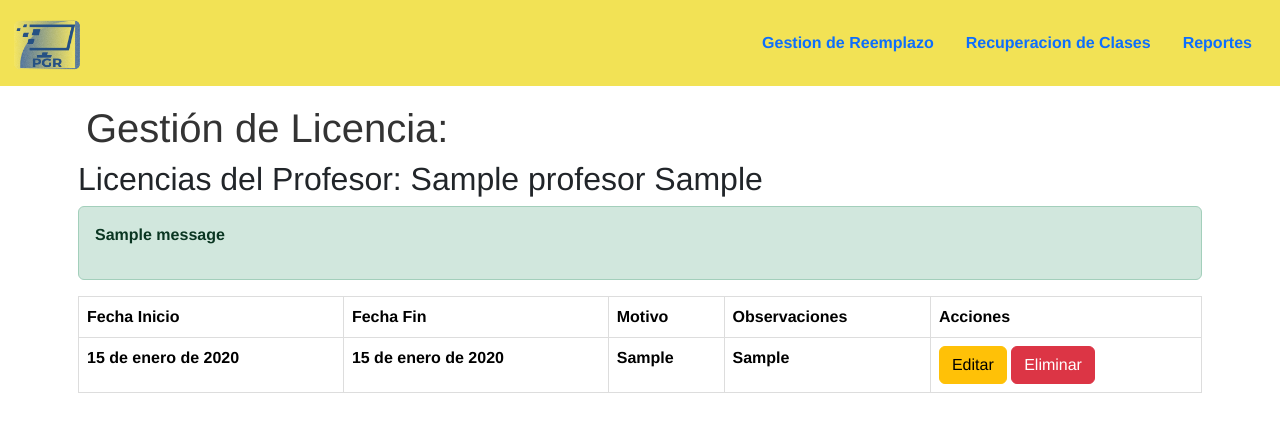
After one commit to developer-felipe/CAPSTONE-GESTION-DE-REEMPLAZOS, a Django app: page /profesor_licencias/1/ in a window 1280 px wide. The commit adds this page. Shown: the top 432 px of the page. Run offline with Django 5.2, Linux system fonts and the light colour scheme; tables that the repository leaves empty hold one stand-in row (values such as "Sample post"); one stand-in notice (Sample message) is shown; parts of the project's set-up code (start-up, migrations or seed data) failed here and were passed over.

Commit message:
update visualizar, modificar y eliminar licencias

```diff
--- /dev/null
+++ b/GPI/core/static/js/editlicencia.js
@@ -0,0 +1,57 @@
+     $(document).ready(function () {
+          $('#editarLicenciaModal').on('show.bs.modal', function (event) {
+          const button = $(event.relatedTarget);
+          const licenciaId = button.data('id');
+          const actionUrl = button.data('url');
+
+          $('#editarLicenciaForm').attr('action', actionUrl);
+
+          fetch(`/licencias/${licenciaId}/`)
+               .then(response => response.json())
+               .then(data => {
+                    $('#fechaInicio').val(data.fecha_inicio);
+                    $('#fecha_termino').val(data.fecha_termino);
+                    $('#motivo').val(data.motivo);
+                    $('#observaciones').val(data.observaciones);
+                    $('#idLicencia').val(data.id_licencia);
+               })
+               .catch(error => console.error('Error al cargar los datos de la licencia:', error));
+          });
+
+          $('body').on('click', '.btn-danger', function () {
+          const licenciaId = $(this).data('id');
+          if (confirm('¿Estás seguro de que deseas eliminar esta licencia?')) {
+               fetch(`/licencias/${licenciaId}/`, {
+                    method: 'DELETE',
+                    headers: {
+                         'X-CSRFToken': getCookie('csrftoken')
+                    }
+               })
+                    .then(response => response.json())
+                    .then(data => {
+                         if (data.success) {
+                              alert(data.message);
+                              location.reload();
+                         } else {
+                              alert('Error al eliminar la licencia: ' + data.message);
+                         }
+                    })
+                    .catch(error => console.error('Error al eliminar la licencia:', error));
+          }
+          });
+     });
+
+     function getCookie(name) {
+          let cookieValue = null;
+          if (document.cookie && document.cookie !== '') {
+          const cookies = document.cookie.split(';');
+          for (let i = 0; i < cookies.length; i++) {
+               const cookie = cookies[i].trim();
+               if (cookie.substring(0, name.length + 1) === (name + '=')) {
+                    cookieValue = decodeURIComponent(cookie.substring(name.length + 1));
+                    break;
+               }
+          }
+          }
+          return cookieValue;
+     }
--- a/GPI/core/templates/docente.html
+++ b/GPI/core/templates/docente.html
@@ -52,7 +52,9 @@
                     data-id="{{ profesor.id_profesor }}">
                     Agregar Licencia
                 </button>
-                <button type="button" id=`${{ profesor.id }}` class="btn btn-success">Modificar</button>
+                <a href="{% url 'gestionar_licencias' profesor.id_profesor %}" class="btn btn-success">
+                    Modificar
+                </a>
                 <form method="POST" style="display:inline;"
                     onsubmit="return confirm('¿Estás seguro de que deseas eliminar este docente?');">
                     {% csrf_token %}
--- /dev/null
+++ b/GPI/core/templates/gestionar_licencias.html
@@ -0,0 +1,91 @@
+{% extends 'templates/base.html' %}
+
+{% block content %}
+{% load static %}
+
+
+<div class="container">
+     <h1>Gestión de Licencia: <h2>Licencias del Profesor: {{ profesor.nombre }} {{ profesor.apellido }}</h2></h1>
+     <div class="d-grid gap-2 d-md-flex justify-content-md-end">
+     </div>
+
+{% if messages %}
+<div class="alert alert-success">
+     {% for message in messages %}
+     <p>{{ message }}</p>
+     {% endfor %}
+</div>
+{% endif %}
+
+     <table class="table">
+     <thead>
+          <tr>
+               <th>Fecha Inicio</th>
+               <th>Fecha Fin</th>
+               <th>Motivo</th>
+               <th>Observaciones</th>
+               <th>Acciones</th>
+          </tr>
+     </thead>
+     <tbody>
+          {% for licencia in licencias %}
+          <tr>
+               <td>{{ licencia.fecha_inicio }}</td>
+               <td>{{ licencia.fecha_termino }}</td>
+               <td>{{ licencia.motivo }}</td>
+               <td>{{ licencia.observaciones }}</td>
+               <td>
+                    <button class="btn btn-warning"
+                    data-bs-toggle="modal"
+                    data-bs-target="#editarLicenciaModal"
+                    data-id="{{ licencia.id_licencia }}"
+                    data-url="{% url 'editar_licencia' licencia.id_licencia %}">
+                    Editar
+                    </button>
+                    <button class="btn btn-danger" data-id="{{ licencia.id_licencia }}">Eliminar</button>
+               </td>
+          </tr>
+          {% endfor %}
+     </tbody>
+     </table>
+</div>
+
+<!-- Modal para editar licencia -->
+<div class="modal fade" id="editarLicenciaModal" tabindex="-1" aria-labelledby="editarLicenciaModalLabel" aria-hidden="true">
+     <div class="modal-dialog">
+          <div class="modal-content">
+               <div class="modal-header">
+                    <h5 class="modal-title" id="editarLicenciaModalLabel">Editar Licencia</h5>
+                    <button type="button" class="btn-close" data-bs-dismiss="modal" aria-label="Close"></button>
+               </div>
+               <div class="modal-body">
+                    <form method="POST" action="" id="editarLicenciaForm">
+                         {% csrf_token %}
+                         <input type="hidden" id="idLicencia" name="id_licencia">
+                         <div class="mb-3">
+                              <label for="fechaInicio" class="form-label">Fecha de Inicio</label>
+                              <input type="date" class="form-control" id="fechaInicio" name="fecha_inicio" required>
+                         </div>
+                         <div class="mb-3">
+                              <label for="fecha_termino" class="form-label">Fecha de Fin</label>
+                              <input type="date" class="form-control" id="fecha_termino" name="fecha_termino" required>
+                         </div>
+                         <div class="mb-3">
+                              <label for="motivo" class="form-label">Motivo</label>
+                              <textarea class="form-control" id="motivo" name="motivo" rows="3" required></textarea>
+                         </div>
+                         <div class="mb-3">
+                              <label for="observaciones" class="form-label">Observaciones</label>
+                              <textarea class="form-control" id="observaciones" name="observaciones" rows="3" required></textarea>
+                         </div>
+                         <button type="submit" class="btn btn-primary">Guardar cambios</button>
+                    </form>
+               </div>
+          </div>
+     </div>
+</div>
+
+<script src="https://code.jquery.com/jquery-3.6.0.min.js"></script>
+<script src="{% static 'js/editlicencia.js' %}"></script>
+
+{% endblock %}
--- a/GPI/core/urls.py
+++ b/GPI/core/urls.py
@@ -4,7 +4,7 @@ from django.shortcuts import redirect
 from django.contrib.auth.decorators import login_required
 from .views import (    login_view, reemplazos_view,guardar_licencia ,recuperacion_view,base_view, docente_view, reportes_view, CustomLogoutView,asignatura_view, sala_view, crear_docente_view, crear_profesor_y_horarios,
 profesores_con_licencia_no_asignada,obtener_clases_por_docente,obtener_profesores_disponibles,registrar_reemplazo, modificar_docente_view, modificar_profesor_y_horarios, registrar_recuperacion,
- eliminar_recuperacion , todas_salas,todas_asignaturas,docente_recuperación, docente_asignatura)
+ eliminar_recuperacion , gestionar_licencias,editar_licencia ,eliminar_licencia ,todas_salas,todas_asignaturas,docente_recuperación, docente_asignatura)
 
 
 urlpatterns = [
@@ -37,4 +37,7 @@ urlpatterns = [
     path('docente_recuperación/', docente_recuperación, name='docente_recuperación'),
     path('docente_asignatura/<int:profesorId>/', docente_asignatura, name='docente_asignatura'),
 
+    path('profesor_licencias/<int:profesor_id>/', gestionar_licencias, name='gestionar_licencias'),
+    path('editar_licencia/<int:id_licencia>/', editar_licencia, name='editar_licencia'),
+    path('licencias/<int:id_licencia>/', eliminar_licencia, name='eliminar_licencia'),
 ]
--- a/GPI/core/views.py
+++ b/GPI/core/views.py
@@ -1,5 +1,6 @@
 from django.contrib.auth import authenticate, login
 from django.contrib.auth.decorators import login_required
+from django.views.decorators.csrf import csrf_protect
 from django.db import connection
 from django.shortcuts import render, redirect, get_object_or_404
 from django.views.decorators.csrf import csrf_exempt
@@ -122,10 +123,7 @@ def eliminar_recuperacion(request, id_recuperacion):
         return JsonResponse({'success': False, 'message': str(e)}, status=500)
 
 
-from django.views.decorators.csrf import csrf_protect
-from django.http import JsonResponse
-import json
-from .models import Recuperacion
+
 
 @csrf_protect
 def actualizar_recuperacion(request, id_recuperacion):
@@ -703,3 +701,49 @@ def todas_salas(request):
         'numero_sala'
     ))
     return JsonResponse({'todas_salas': salas_data})
+
+
+#--------------------
+def gestionar_licencias(request, profesor_id):
+    profesor = get_object_or_404(Profesor, id_profesor=profesor_id)
+
+    licencias = Licencia.objects.filter(profesor_id_profesor=profesor_id)
+
+    return render(request, 'templates/gestionar_licencias.html', {
+        'profesor': profesor,
+        'licencias': licencias,
+    })
+
+
+def editar_licencia(request, id_licencia):
+    if request.method == 'POST':
+        try:
+            licencia = Licencia.objects.get(id_licencia=id_licencia)
+
+            licencia.fecha_inicio = request.POST.get('fecha_inicio')
+            licencia.fecha_termino = request.POST.get('fecha_termino')
+            licencia.motivo = request.POST.get('motivo')
+            licencia.observaciones = request.POST.get('observaciones')
+
+            licencia.save()
+
+            return redirect('gestionar_licencias', profesor_id=licencia.profesor_id_profesor.id_profesor)
+
+        except Licencia.DoesNotExist:
+            return JsonResponse({'success': False, 'message': 'Licencia no encontrada.'})
+
+        except Exception as e:
+            return JsonResponse({'success': False, 'message': f'Error inesperado: {str(e)}'})
+
+    return JsonResponse({'success': False, 'message': 'Método no permitido.'})
+
+
+def eliminar_licencia(request, id_licencia):
+    if request.method == 'DELETE':
+        try:
+            licencia = Licencia.objects.get(id_licencia=id_licencia)
+            licencia.delete()
+            return JsonResponse({'success': True, 'message': 'Licencia eliminada correctamente.'})
+        except Licencia.DoesNotExist:
+            return JsonResponse({'success': False, 'message': 'Licencia no encontrada.'})
+    return JsonResponse({'success': False, 'message': 'Método no permitido.'})
```
